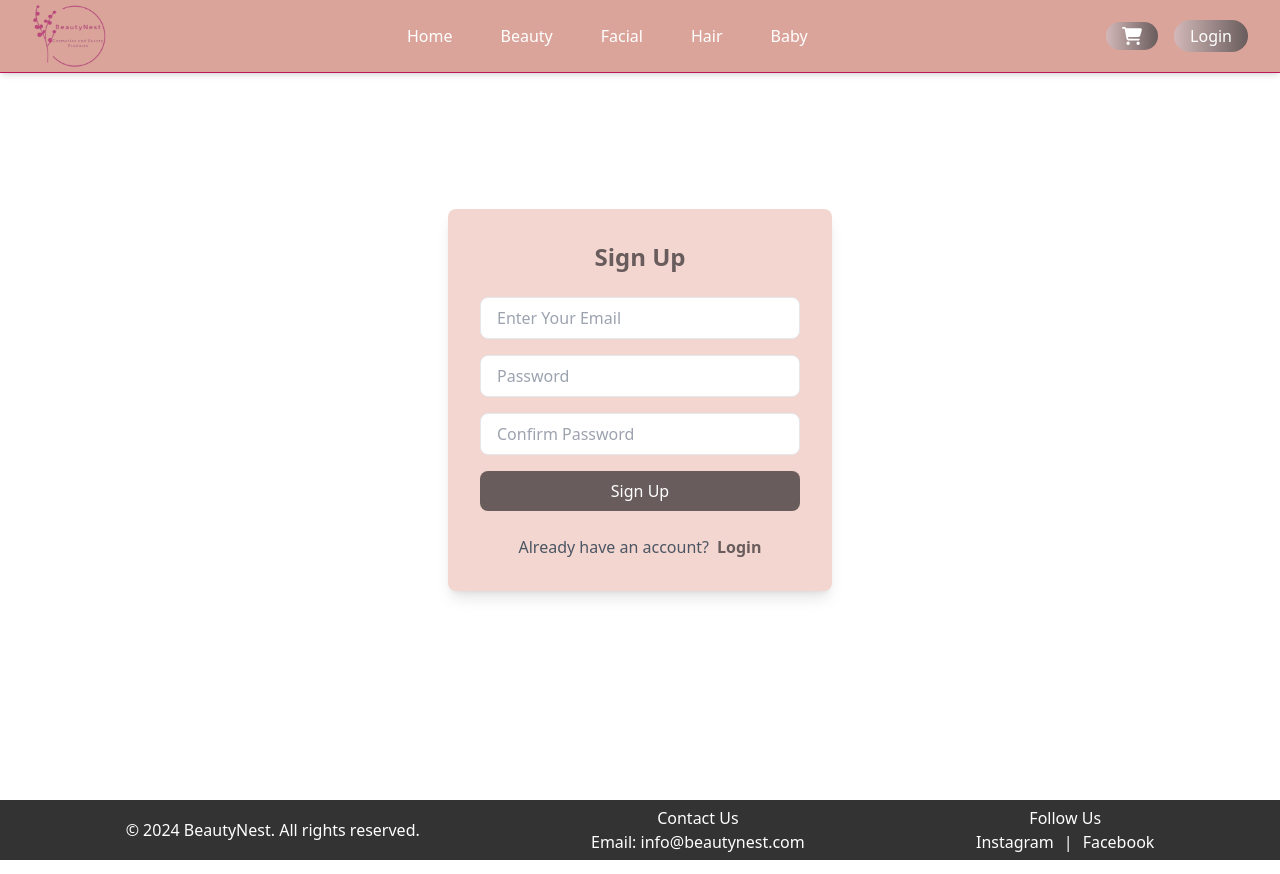
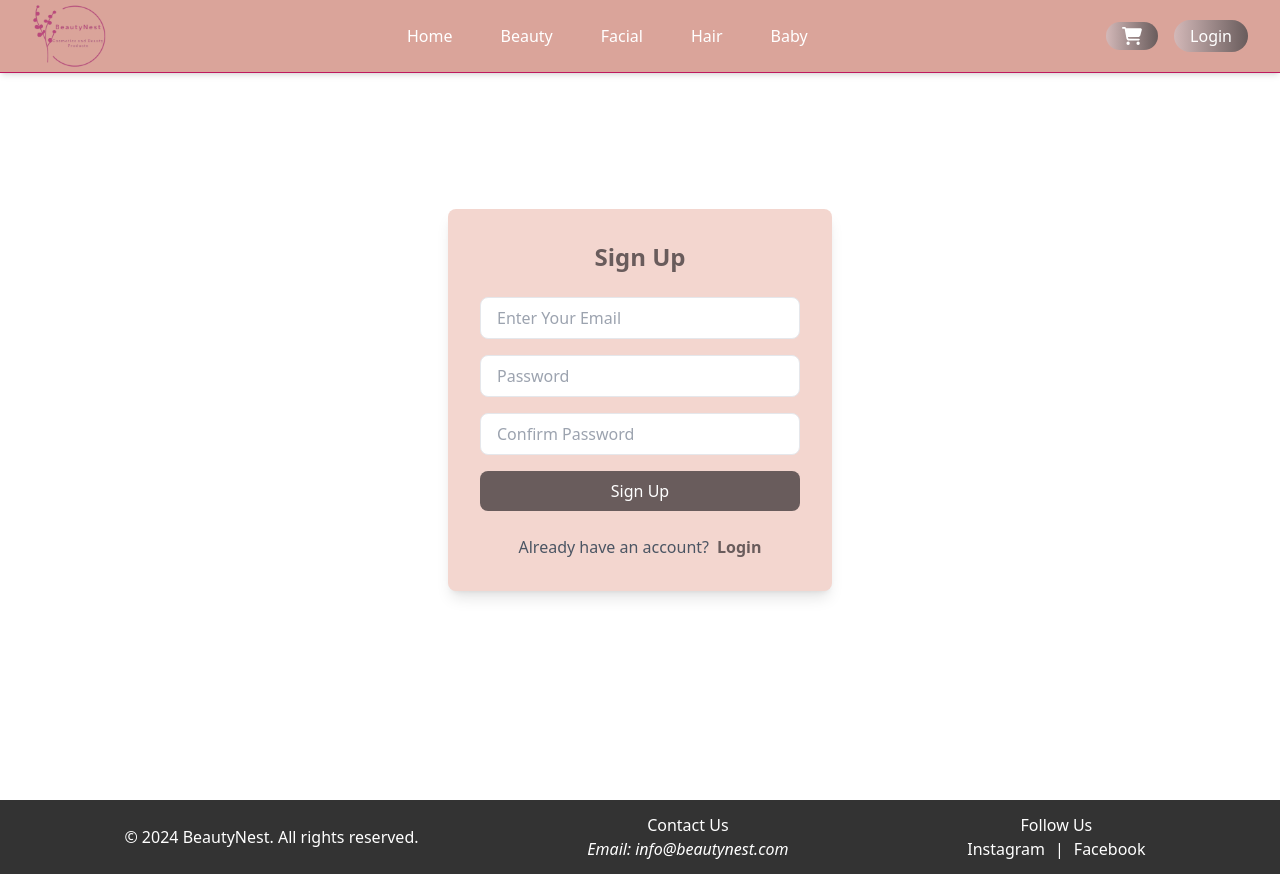
Before and after one commit to Aalaa-Fahim/BeautyNest, a React (Vite) app: page /signup in a window 1280 px wide. Built offline with nearby package versions, Linux system fonts and the light colour scheme; no server answers.

Commit message:
adjusting the footer position in all pages

```diff
--- a/src/App.jsx
+++ b/src/App.jsx
@@ -1,6 +1,6 @@
-import React from 'react'
-import Nav from './Components/Navbar/Nav'
-import { Routes, Route , BrowserRouter, ScrollRestoration } from 'react-router-dom';
+import React from 'react';
+import Nav from './Components/Navbar/Nav';
+import { Routes, Route, BrowserRouter } from 'react-router-dom';
 import StoreCategory from './Pages/StoreCategory';
 import LoginSingup from './Pages/LoginSingup';
 import Home from './Pages/Home';
@@ -18,16 +18,16 @@ import Login from './Components/Login/Login';
 import 'react-toastify/dist/ReactToastify.css';
 import Store from './Pages/Store';
 import { ToastContainer } from 'react-toastify';
-import 'react-toastify/dist/ReactToastify.css';
-
 
 const App = () => {
   return (
-    <div>
+    <div className="flex flex-col min-h-screen">
       <BrowserRouter>
         <ScrollTop />
         <Nav />
         <ToastContainer />
+
+        <main className="flex-grow">
           <Routes>
             <Route path='/' element={<Home />} />
             <Route path='/beauty' element={<StoreCategory banner={beauty_banner} category="beauty" />} />
@@ -42,11 +42,12 @@ const App = () => {
             <Route path='/login' element={<Login />} />
             <Route path='/signup' element={<SignUp />} />
           </Routes>
+        </main>
+
         <Footer />
       </BrowserRouter>
-
     </div>
-  )
+  );
 }
 
 export default App;
--- a/src/Components/Footer/Footer.jsx
+++ b/src/Components/Footer/Footer.jsx
@@ -4,7 +4,7 @@ import styled from 'styled-components';
 const FooterContainer = styled.footer`
   background-color: #333;
   color: #fff;
-  padding: 6px 40px;
+  padding: 3px 40px;
   text-align: center;
 `;
 
@@ -16,7 +16,17 @@ const FooterContent = styled.div`
 `;
 
 const FooterSection = styled.div`
+  margin: 10px 0;
+`;
+
+const FooterLink = styled.a`
+  color: #fff;
   margin: 0 10px;
+  text-decoration: none;
+
+  &:hover {
+    text-decoration: underline;
+  }
 `;
 
 const Footer = () => {
@@ -28,15 +38,15 @@ const Footer = () => {
         </FooterSection>
         <FooterSection>
           <h3>Contact Us</h3>
-          <p>Email: info@beautynest.com</p>
+          <address>Email: info@beautynest.com</address>
         </FooterSection>
         <FooterSection>
           <h3>Follow Us</h3>
-          <p>
-            <a href="#" style={{ color: '#fff', marginRight: '10px' }}>Instagram</a>
+          <nav>
+            <FooterLink href="#">Instagram</FooterLink>
             <span>|</span>
-            <a href="#" style={{ color: '#fff', marginLeft: '10px' }}>Facebook</a>
-          </p>
+            <FooterLink href="#">Facebook</FooterLink>
+          </nav>
         </FooterSection>
       </FooterContent>
     </FooterContainer>
```
Lines whose indentation alone changed are shown as unchanged.
